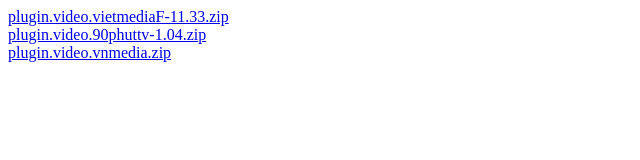
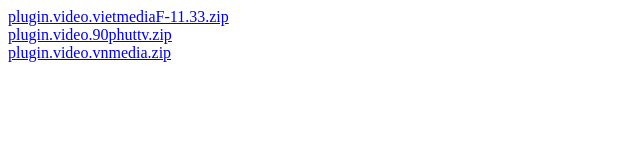
Before and after one commit to kadminhnhut/kadkodi.github.io, a plain HTML site: page index.html in a window 1280 px wide. Shown: the full height of the page, 0-640 px from the left. Drawn offline with Linux system fonts and the light colour scheme.

Commit message:
Update index.html

```diff
--- a/index.html
+++ b/index.html
@@ -1,6 +1,6 @@
 <!DOCTYPE html>
 <a href="plugin.video.vietmediaF-11.33.zip">plugin.video.vietmediaF-11.33.zip</a>
 <br>
-<a href="plugin.video.90phuttv.zip">plugin.video.90phuttv-1.04.zip</a>
+<a href="plugin.video.90phuttv.zip">plugin.video.90phuttv.zip</a>
 <br>
 <a href="plugin.video.vnmedia.zip">plugin.video.vnmedia.zip</a>
```
